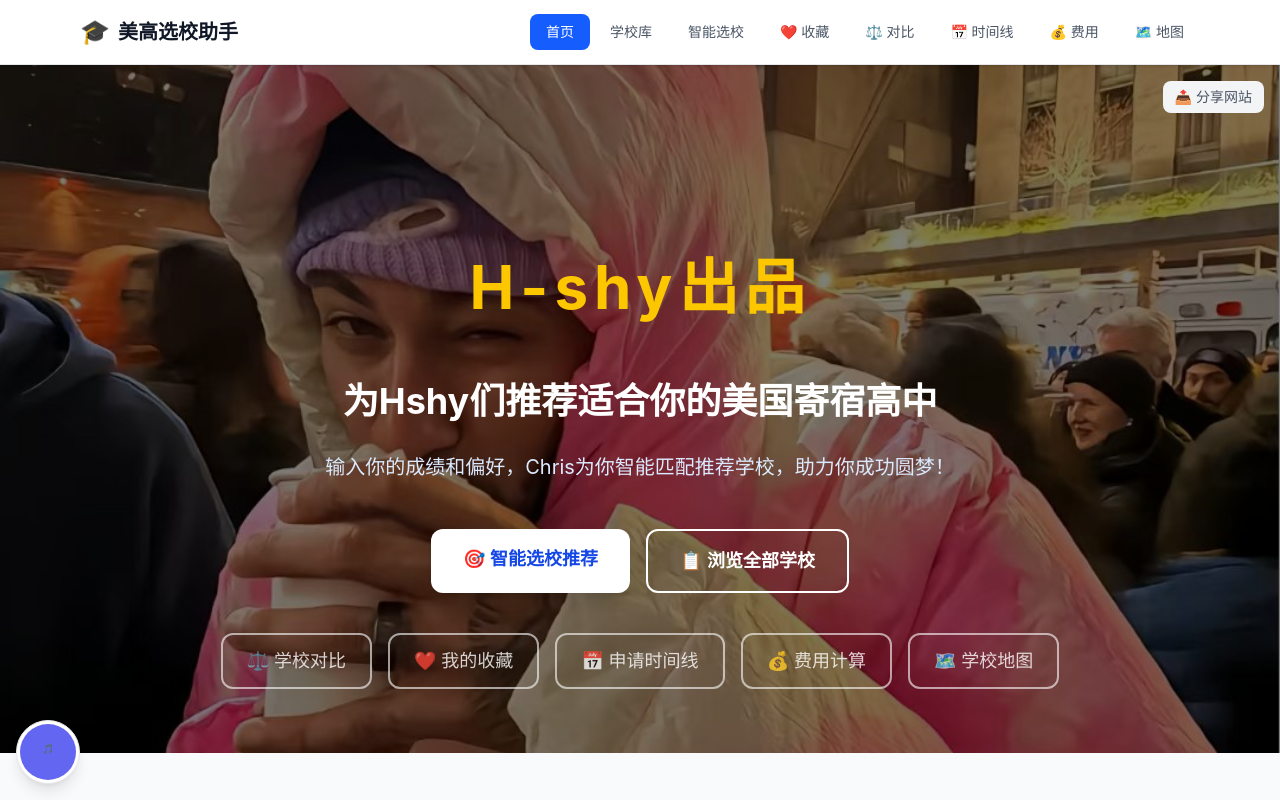
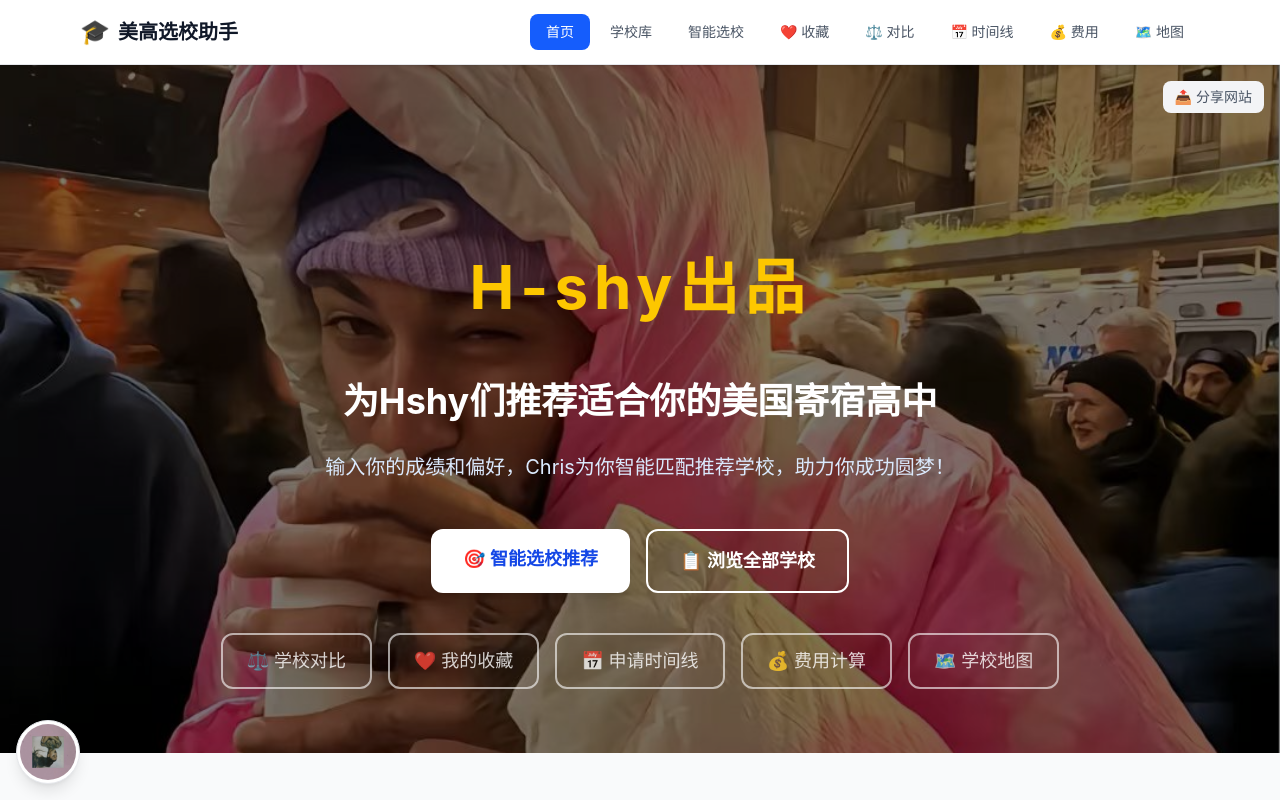
Before and after one commit to Hshyyy/meigao-helper, a React (Vite) app: page / in a window 1280 px wide. Shown: the top 800 px of the page. Built offline with nearby package versions, Linux system fonts and the light colour scheme.

Commit message:
更新所有歌曲封面路径，使用真实专辑封面

```diff
--- a/src/contexts/MusicContext.tsx
+++ b/src/contexts/MusicContext.tsx
@@ -9,94 +9,94 @@ interface Track {
 
 const playlist: Track[] = [
   // Ariana Grande
-  { name: "thank u, next (Explicit)", artist: "Ariana Grande", file: "/music/thank u, next (Explicit) - Ariana Grande.mp3", cover: "/music/covers/default.svg" },
+  { name: "thank u, next (Explicit)", artist: "Ariana Grande", file: "/music/thank u, next (Explicit) - Ariana Grande.mp3", cover: "/music/covers/thank u, next.jpg" },
   // BoA
-  { name: "Only One", artist: "BoA", file: "/music/Only One - BoA.mp3", cover: "/music/covers/default.svg" },
+  { name: "Only One", artist: "BoA", file: "/music/Only One - BoA.mp3", cover: "/music/covers/Only One.jpg" },
   // Charlie Puth
-  { name: "Attention", artist: "Charlie Puth", file: "/music/Attention - Charlie Puth.mp3", cover: "/music/covers/default.svg" },
-  { name: "Cheating on You", artist: "Charlie Puth", file: "/music/Cheating on You - Charlie Puth.mp3", cover: "/music/covers/default.svg" },
-  { name: "We Don't Talk Anymore (Mr. Collipark Remix)", artist: "Charlie Puth、Selena Gomez", file: "/music/We Don't Talk Anymore (Mr. Collipark Remix) - Charlie Puth、Selena Gomez.mp3", cover: "/music/covers/default.svg" },
+  { name: "Attention", artist: "Charlie Puth", file: "/music/Attention - Charlie Puth.mp3", cover: "/music/covers/Attention - Charlie Puth.jpg" },
+  { name: "Cheating on You", artist: "Charlie Puth", file: "/music/Cheating on You - Charlie Puth.mp3", cover: "/music/covers/Cheating on You.jpg" },
+  { name: "We Don't Talk Anymore (Mr. Collipark Remix)", artist: "Charlie Puth、Selena Gomez", file: "/music/We Don't Talk Anymore (Mr. Collipark Remix) - Charlie Puth、Selena Gomez.mp3", cover: "/music/covers/We Don't Talk Anymore.jpg" },
   // Clazziquai
-  { name: "My Jealousy", artist: "Clazziquai", file: "/music/My Jealousy - Clazziquai.mp3", cover: "/music/covers/default.svg" },
+  { name: "My Jealousy", artist: "Clazziquai", file: "/music/My Jealousy - Clazziquai.mp3", cover: "/music/covers/My Jealousy.svg" },
   // DJ Snake
-  { name: "Let Me Love You", artist: "DJ Snake、Justin Bieber", file: "/music/Let Me Love You - DJ Snake、Justin Bieber.mp3", cover: "/music/covers/default.svg" },
+  { name: "Let Me Love You", artist: "DJ Snake、Justin Bieber", file: "/music/Let Me Love You - DJ Snake、Justin Bieber.mp3", cover: "/music/covers/Let Me Love You.jpg" },
   // Doja Cat
-  { name: "Kiss Me More (Explicit)", artist: "Doja Cat、SZA", file: "/music/Kiss Me More (Explicit) - Doja Cat、SZA.mp3", cover: "/music/covers/default.svg" },
+  { name: "Kiss Me More (Explicit)", artist: "Doja Cat、SZA", file: "/music/Kiss Me More (Explicit) - Doja Cat、SZA.mp3", cover: "/music/covers/Kiss Me More.jpg" },
   // Drake
-  { name: "In My Feelings (Explicit)", artist: "Drake", file: "/music/In My Feelings (Explicit) - Drake.mp3", cover: "/music/covers/default.svg" },
+  { name: "In My Feelings (Explicit)", artist: "Drake", file: "/music/In My Feelings (Explicit) - Drake.mp3", cover: "/music/covers/In My Feelings.jpg" },
   { name: "Work (Derra Flip)", artist: "Drake、Derra、Rihanna", file: "/music/Work (Derra Flip) - Drake、Derra、Rihanna.mp3", cover: "/music/covers/Work.jpg" },
   // Future
-  { name: "Game Time", artist: "Future、Tyla、FIFA Sound", file: "/music/Game Time - Future、Tyla、FIFA Sound.mp3", cover: "/music/covers/default.svg" },
+  { name: "Game Time", artist: "Future、Tyla、FIFA Sound", file: "/music/Game Time - Future、Tyla、FIFA Sound.mp3", cover: "/music/covers/Game Time.jpg" },
   // Gareth.T
   { name: "玻璃", artist: "Gareth.T", file: "/music/玻璃 - Gareth.T.mp3", cover: "/music/covers/玻璃.svg" },
   // Glass Animals
-  { name: "Heat Waves", artist: "Glass Animals", file: "/music/Heat Waves - Glass Animals.mp3", cover: "/music/covers/default.svg" },
+  { name: "Heat Waves", artist: "Glass Animals", file: "/music/Heat Waves - Glass Animals.mp3", cover: "/music/covers/Heat Waves.jpg" },
   // HYPEEZY
   { name: "暮雨2.0 (那往事就到此)", artist: "HYPEEZY、CHECKYHON、邓乐怡", file: "/music/暮雨2.0 (那往事就到此) - HYPEEZY、CHECKYHON、邓乐怡.mp3", cover: "/music/covers/暮雨2.0.svg" },
   // Jai Wolf
-  { name: "Gravity", artist: "Jai Wolf、JMR", file: "/music/Gravity - Jai Wolf、JMR.mp3", cover: "/music/covers/default.svg" },
+  { name: "Gravity", artist: "Jai Wolf、JMR", file: "/music/Gravity - Jai Wolf、JMR.mp3", cover: "/music/covers/Gravity.jpg" },
   // Justin Bieber
-  { name: "All That Matters", artist: "Justin Bieber", file: "/music/All That Matters - Justin Bieber.mp3", cover: "/music/covers/default.svg" },
-  { name: "Boyfriend", artist: "Justin Bieber", file: "/music/Boyfriend - Justin Bieber.mp3", cover: "/music/covers/default.svg" },
-  { name: "Come Around Me", artist: "Justin Bieber", file: "/music/Come Around Me - Justin Bieber.mp3", cover: "/music/covers/default.svg" },
-  { name: "DAISIES", artist: "Justin Bieber", file: "/music/DAISIES - Justin Bieber.mp3", cover: "/music/covers/default.svg" },
-  { name: "Favorite Girl", artist: "Justin Bieber", file: "/music/Favorite Girl - Justin Bieber.mp3", cover: "/music/covers/default.svg" },
-  { name: "GO BABY", artist: "Justin Bieber", file: "/music/GO BABY - Justin Bieber.mp3", cover: "/music/covers/default.svg" },
-  { name: "Heartbreaker", artist: "Justin Bieber", file: "/music/Heartbreaker - Justin Bieber.mp3", cover: "/music/covers/default.svg" },
-  { name: "Hold On", artist: "Justin Bieber", file: "/music/Hold On - Justin Bieber.mp3", cover: "/music/covers/default.svg" },
-  { name: "Love Me", artist: "Justin Bieber", file: "/music/Love Me - Justin Bieber.mp3", cover: "/music/covers/default.svg" },
-  { name: "Love Yourself", artist: "Justin Bieber", file: "/music/Love Yourself - Justin Bieber.mp3", cover: "/music/covers/default.svg" },
-  { name: "One Less Lonely Girl", artist: "Justin Bieber", file: "/music/One Less Lonely Girl - Justin Bieber.mp3", cover: "/music/covers/default.svg" },
-  { name: "One Time", artist: "Justin Bieber", file: "/music/One Time - Justin Bieber.mp3", cover: "/music/covers/default.svg" },
-  { name: "Sorry", artist: "Justin Bieber", file: "/music/Sorry - Justin Bieber.mp3", cover: "/music/covers/default.svg" },
-  { name: "That Should Be Me", artist: "Justin Bieber", file: "/music/That Should Be Me - Justin Bieber.mp3", cover: "/music/covers/default.svg" },
-  { name: "What Do You Mean", artist: "Justin Bieber", file: "/music/What Do You Mean - Justin Bieber.mp3", cover: "/music/covers/default.svg" },
-  { name: "Yummy", artist: "Justin Bieber", file: "/music/Yummy - Justin Bieber.mp3", cover: "/music/covers/default.svg" },
-  { name: "As Long As You Love Me", artist: "Justin Bieber、Big Sean", file: "/music/As Long As You Love Me - Justin Bieber、Big Sean.mp3", cover: "/music/covers/default.svg" },
-  { name: "Confident", artist: "Justin Bieber、Chance the Rapper", file: "/music/Confident - Justin Bieber、Chance the Rapper.mp3", cover: "/music/covers/default.svg" },
-  { name: "Peaches (Explicit)", artist: "Justin Bieber、Daniel Caesar、GIVĒON", file: "/music/Peaches (Explicit) - Justin Bieber、Daniel Caesar、GIVĒON.mp3", cover: "/music/covers/default.svg" },
-  { name: "Running Over", artist: "Justin Bieber、Lil Dicky", file: "/music/Running Over - Justin Bieber、Lil Dicky.mp3", cover: "/music/covers/default.svg" },
-  { name: "Baby", artist: "Justin Bieber、Ludacris", file: "/music/Baby - Justin Bieber、Ludacris.mp3", cover: "/music/covers/default.svg" },
-  { name: "Beauty And A Beat", artist: "Justin Bieber、Nicki Minaj", file: "/music/Beauty And A Beat - Justin Bieber、Nicki Minaj.mp3", cover: "/music/covers/default.svg" },
-  { name: "Intentions", artist: "Justin Bieber、Quavo", file: "/music/Intentions - Justin Bieber、Quavo.mp3", cover: "/music/covers/default.svg" },
-  { name: "Eenie Meenie", artist: "Justin Bieber、Sean Kingston", file: "/music/Eenie Meenie - Justin Bieber、Sean Kingston.mp3", cover: "/music/covers/default.svg" },
+  { name: "All That Matters", artist: "Justin Bieber", file: "/music/All That Matters - Justin Bieber.mp3", cover: "/music/covers/All That Matters.jpg" },
+  { name: "Boyfriend", artist: "Justin Bieber", file: "/music/Boyfriend - Justin Bieber.mp3", cover: "/music/covers/Boyfriend.jpg" },
+  { name: "Come Around Me", artist: "Justin Bieber", file: "/music/Come Around Me - Justin Bieber.mp3", cover: "/music/covers/Come Around Me.jpg" },
+  { name: "DAISIES", artist: "Justin Bieber", file: "/music/DAISIES - Justin Bieber.mp3", cover: "/music/covers/DAISIES.jpg" },
+  { name: "Favorite Girl", artist: "Justin Bieber", file: "/music/Favorite Girl - Justin Bieber.mp3", cover: "/music/covers/Favorite Girl.jpg" },
+  { name: "GO BABY", artist: "Justin Bieber", file: "/music/GO BABY - Justin Bieber.mp3", cover: "/music/covers/GO BABY.jpg" },
+  { name: "Heartbreaker", artist: "Justin Bieber", file: "/music/Heartbreaker - Justin Bieber.mp3", cover: "/music/covers/Heartbreaker.jpg" },
+  { name: "Hold On", artist: "Justin Bieber", file: "/music/Hold On - Justin Bieber.mp3", cover: "/music/covers/Hold On.jpg" },
+  { name: "Love Me", artist: "Justin Bieber", file: "/music/Love Me - Justin Bieber.mp3", cover: "/music/covers/Love Me.jpg" },
+  { name: "Love Yourself", artist: "Justin Bieber", file: "/music/Love Yourself - Justin Bieber.mp3", cover: "/music/covers/Love Yourself.jpg" },
+  { name: "One Less Lonely Girl", artist: "Justin Bieber", file: "/music/One Less Lonely Girl - Justin Bieber.mp3", cover: "/music/covers/One Less Lonely Girl.jpg" },
+  { name: "One Time", artist: "Justin Bieber", file: "/music/One Time - Justin Bieber.mp3", cover: "/music/covers/One Time.jpg" },
+  { name: "Sorry", artist: "Justin Bieber", file: "/music/Sorry - Justin Bieber.mp3", cover: "/music/covers/Sorry.jpg" },
+  { name: "That Should Be Me", artist: "Justin Bieber", file: "/music/That Should Be Me - Justin Bieber.mp3", cover: "/music/covers/That Should Be Me.jpg" },
+  { name: "What Do You Mean", artist: "Justin Bieber", file: "/music/What Do You Mean - Justin Bieber.mp3", cover: "/music/covers/What Do You Mean.jpg" },
+  { name: "Yummy", artist: "Justin Bieber", file: "/music/Yummy - Justin Bieber.mp3", cover: "/music/covers/Yummy.jpg" },
+  { name: "As Long As You Love Me", artist: "Justin Bieber、Big Sean", file: "/music/As Long As You Love Me - Justin Bieber、Big Sean.mp3", cover: "/music/covers/As Long As You Love Me.jpg" },
+  { name: "Confident", artist: "Justin Bieber、Chance the Rapper", file: "/music/Confident - Justin Bieber、Chance the Rapper.mp3", cover: "/music/covers/Confident.jpg" },
+  { name: "Peaches (Explicit)", artist: "Justin Bieber、Daniel Caesar、GIVĒON", file: "/music/Peaches (Explicit) - Justin Bieber、Daniel Caesar、GIVĒON.mp3", cover: "/music/covers/Peaches.jpg" },
+  { name: "Running Over", artist: "Justin Bieber、Lil Dicky", file: "/music/Running Over - Justin Bieber、Lil Dicky.mp3", cover: "/music/covers/Running Over.jpg" },
+  { name: "Baby", artist: "Justin Bieber、Ludacris", file: "/music/Baby - Justin Bieber、Ludacris.mp3", cover: "/music/covers/Baby.jpg" },
+  { name: "Beauty And A Beat", artist: "Justin Bieber、Nicki Minaj", file: "/music/Beauty And A Beat - Justin Bieber、Nicki Minaj.mp3", cover: "/music/covers/Beauty And A Beat.jpg" },
+  { name: "Intentions", artist: "Justin Bieber、Quavo", file: "/music/Intentions - Justin Bieber、Quavo.mp3", cover: "/music/covers/Intentions.jpg" },
+  { name: "Eenie Meenie", artist: "Justin Bieber、Sean Kingston", file: "/music/Eenie Meenie - Justin Bieber、Sean Kingston.mp3", cover: "/music/covers/Eenie Meenie.jpg" },
   // Kris Wu
   { name: "JULY", artist: "Kris Wu", file: "/music/JULY.FLAC", cover: "/music/covers/JULY.jpg" },
   { name: "Bad Girl", artist: "Kris Wu", file: "/music/Bad Girl.FLAC", cover: "/music/covers/Bad Girl.jpg" },
   { name: "November Rain", artist: "Kris Wu", file: "/music/November Rain.FLAC", cover: "/music/covers/November Rain.jpg" },
   // Lil Tjay
-  { name: "Scared 2 Be Lonely", artist: "Lil Tjay", file: "/music/Scared 2 Be Lonely - Lil Tjay.mp3", cover: "/music/covers/default.svg" },
+  { name: "Scared 2 Be Lonely", artist: "Lil Tjay", file: "/music/Scared 2 Be Lonely - Lil Tjay.mp3", cover: "/music/covers/Scared 2 Be Lonely.jpg" },
   // Luis Fonsi
-  { name: "Despacito (Remix)", artist: "Luis Fonsi、Daddy Yankee、Justin Bieber", file: "/music/Despacito (Remix) - Luis Fonsi、Daddy Yankee、Justin Bieber.mp3", cover: "/music/covers/Despacito.jpg" },
+  { name: "Despacito (Remix)", artist: "Luis Fonsi、Daddy Yankee、Justin Bieber", file: "/music/Despacito (Remix) - Luis Fonsi、Daddy Yankee、Justin Bieber.mp3", cover: "/music/covers/Despacito (Remix).jpg" },
   // Meg Myers
-  { name: "Running Up That Hill", artist: "Meg Myers", file: "/music/Running Up That Hill - Meg Myers.mp3", cover: "/music/covers/default.svg" },
+  { name: "Running Up That Hill", artist: "Meg Myers", file: "/music/Running Up That Hill - Meg Myers.mp3", cover: "/music/covers/Running Up That Hill.jpg" },
   // NewJeans
-  { name: "Attention", artist: "NewJeans", file: "/music/Attention - NewJeans.mp3", cover: "/music/covers/default.svg" },
-  { name: "Super Shy", artist: "NewJeans", file: "/music/Super Shy - NewJeans.mp3", cover: "/music/covers/default.svg" },
+  { name: "Attention", artist: "NewJeans", file: "/music/Attention - NewJeans.mp3", cover: "/music/covers/Attention.jpg" },
+  { name: "Super Shy", artist: "NewJeans", file: "/music/Super Shy - NewJeans.mp3", cover: "/music/covers/Super Shy.jpg" },
   // Reynard Silva
   { name: "The Way I Still Love You", artist: "Reynard Silva", file: "/music/The Way I Still Love You - Reynard Silva.mp3", cover: "/music/covers/The Way I Still Love You.jpg" },
   // SZA
-  { name: "Conceited (Explicit)", artist: "SZA", file: "/music/Conceited (Explicit) - SZA.mp3", cover: "/music/covers/default.svg" },
-  { name: "Snooze (Explicit)", artist: "SZA", file: "/music/Snooze (Explicit) - SZA.mp3", cover: "/music/covers/default.svg" },
-  { name: "Open Arms", artist: "SZA、Travis Scott", file: "/music/Open Arms - SZA、Travis Scott.mp3", cover: "/music/covers/default.svg" },
+  { name: "Conceited (Explicit)", artist: "SZA", file: "/music/Conceited (Explicit) - SZA.mp3", cover: "/music/covers/Conceited.jpg" },
+  { name: "Snooze (Explicit)", artist: "SZA", file: "/music/Snooze (Explicit) - SZA.mp3", cover: "/music/covers/Snooze.jpg" },
+  { name: "Open Arms", artist: "SZA、Travis Scott", file: "/music/Open Arms - SZA、Travis Scott.mp3", cover: "/music/covers/Open Arms.jpg" },
   // TAEYANG
   { name: "ONLY LOOK AT ME", artist: "TAEYANG", file: "/music/ONLY LOOK AT ME - TAEYANG.mp3", cover: "/music/covers/ONLY LOOK AT ME.jpg" },
   // Taylor Swift
-  { name: "Cruel Summer", artist: "Taylor Swift", file: "/music/Cruel Summer - Taylor Swift.mp3", cover: "/music/covers/default.svg" },
+  { name: "Cruel Summer", artist: "Taylor Swift", file: "/music/Cruel Summer - Taylor Swift.mp3", cover: "/music/covers/Cruel Summer.jpg" },
   // The Kid LAROI
-  { name: "STAY (Explicit)", artist: "The Kid LAROI、Justin Bieber", file: "/music/STAY (Explicit) - The Kid LAROI、Justin Bieber.mp3", cover: "/music/covers/default.svg" },
+  { name: "STAY (Explicit)", artist: "The Kid LAROI、Justin Bieber", file: "/music/STAY (Explicit) - The Kid LAROI、Justin Bieber.mp3", cover: "/music/covers/STAY.jpg" },
   // The Weeknd
-  { name: "Die For You", artist: "The Weeknd", file: "/music/Die For You - The Weeknd.mp3", cover: "/music/covers/default.svg" },
+  { name: "Die For You", artist: "The Weeknd", file: "/music/Die For You - The Weeknd.mp3", cover: "/music/covers/Die For You.jpg" },
   // Top Barry
   { name: "一半一半", artist: "Top Barry、INDEcompany", file: "/music/一半一半 - Top Barry、INDEcompany.mp3", cover: "/music/covers/一半一半.svg" },
   // Tyla
-  { name: "ART", artist: "Tyla", file: "/music/ART - Tyla.mp3", cover: "/music/covers/default.svg" },
-  { name: "Truth or Dare", artist: "Tyla", file: "/music/Truth or Dare - Tyla.mp3", cover: "/music/covers/default.svg" },
-  { name: "Water", artist: "Tyla", file: "/music/Water - Tyla.mp3", cover: "/music/covers/default.svg" },
+  { name: "ART", artist: "Tyla", file: "/music/ART - Tyla.mp3", cover: "/music/covers/ART.jpg" },
+  { name: "Truth or Dare", artist: "Tyla", file: "/music/Truth or Dare - Tyla.mp3", cover: "/music/covers/Truth or Dare.jpg" },
+  { name: "Water", artist: "Tyla", file: "/music/Water - Tyla.mp3", cover: "/music/covers/Water.jpg" },
   // Tyler, The Creator
-  { name: "See You Again (Explicit)", artist: "Tyler, The Creator", file: "/music/See You Again (Explicit) - Tyler, The Creator.mp3", cover: "/music/covers/default.svg" },
+  { name: "See You Again (Explicit)", artist: "Tyler, The Creator", file: "/music/See You Again (Explicit) - Tyler, The Creator.mp3", cover: "/music/covers/See You Again.jpg" },
   // Usher
-  { name: "Hey Daddy", artist: "Usher", file: "/music/Hey Daddy - Usher.mp3", cover: "/music/covers/default.svg" },
+  { name: "Hey Daddy", artist: "Usher", file: "/music/Hey Daddy - Usher.mp3", cover: "/music/covers/Hey Daddy.jpg" },
 ];
 
 type PlayMode = "loop" | "single" | "shuffle";
```
